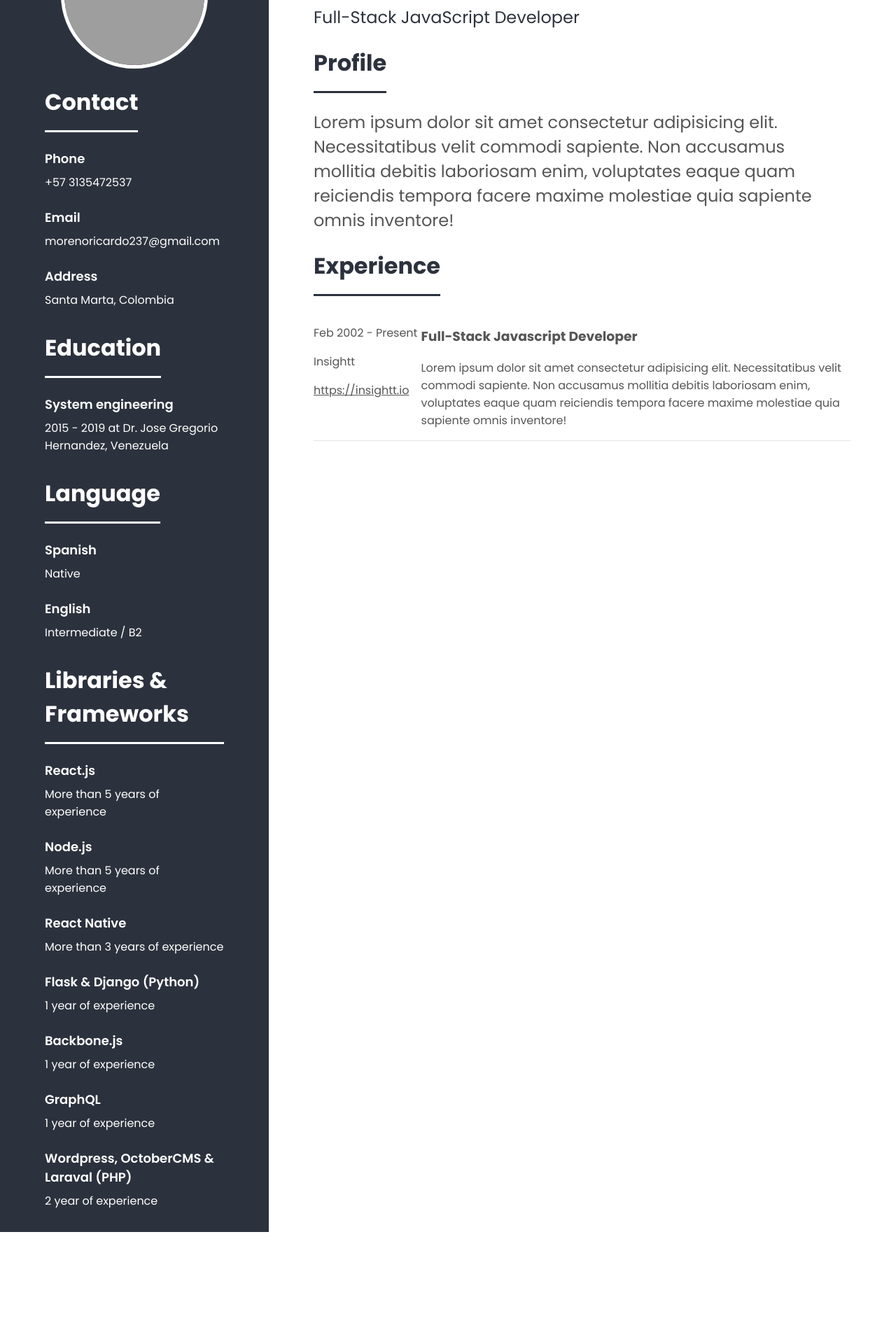
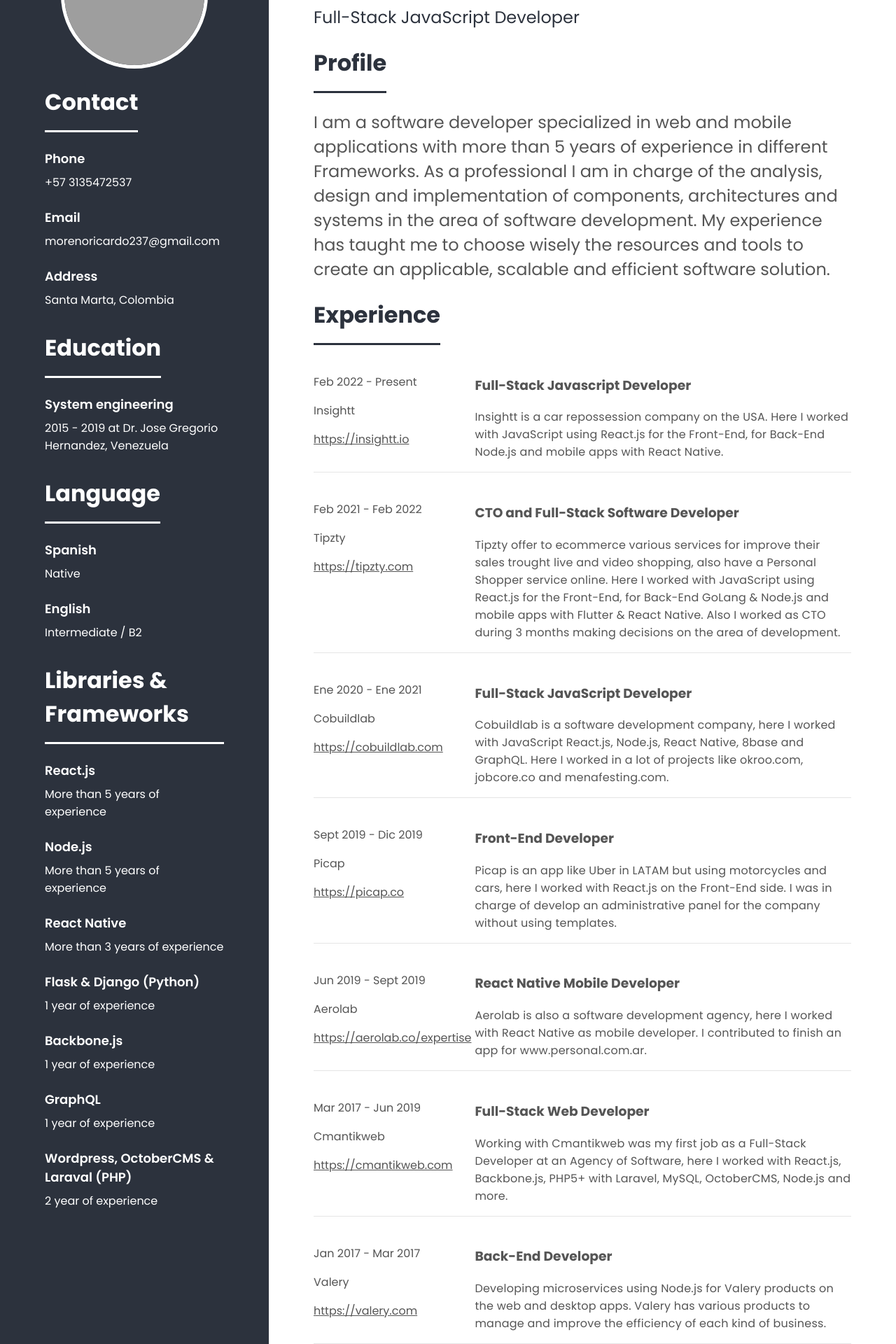
Before and after one commit to rich-97/my-resume, a Next.js app: page / in a window 1280 px wide. Shown: the part 176-2096 px from the top of the page at 70% size. Before the commit the page ends 1936 px from the top, so only its background shows below. Built offline with nearby package versions, Linux system fonts and the light colour scheme; grey boxes are pictures that could not be loaded.

Commit message:
finishing all items

```diff
--- a/src/pages/index.tsx
+++ b/src/pages/index.tsx
@@ -4,12 +4,60 @@
 const HomePage = () => {
   const jobs = [
     {
-      date: "Feb 2002 - Present",
+      date: "Feb 2022 - Present",
       company: "Insightt",
       companyLink: "https://insightt.io",
       title: "Full-Stack Javascript Developer",
       description:
-        "Lorem ipsum dolor sit amet consectetur adipisicing elit. Necessitatibus velit commodi sapiente. Non accusamus mollitia debitis laboriosam enim, voluptates eaque quam reiciendis tempora facere maxime molestiae quia sapiente omnis inventore!",
+        "Insightt is a car repossession  company on the USA. Here I worked with JavaScript using React.js for the Front-End, for Back-End Node.js and mobile apps with React Native.",
+    },
+    {
+      date: "Feb 2021 - Feb 2022",
+      company: "Tipzty",
+      companyLink: "https://tipzty.com",
+      title: "CTO and Full-Stack Software Developer",
+      description:
+        "Tipzty offer to ecommerce various services for improve their sales trought live and video shopping, also have a Personal Shopper service online. Here I worked with JavaScript using React.js for the Front-End, for Back-End GoLang & Node.js and mobile apps with Flutter & React Native. Also I worked as CTO during 3 months making decisions on the area of development.",
+    },
+    {
+      date: "Ene 2020 - Ene 2021",
+      company: "Cobuildlab",
+      companyLink: "https://cobuildlab.com",
+      title: "Full-Stack JavaScript Developer",
+      description:
+        "Cobuildlab is a software development company, here I worked with JavaScript React.js, Node.js, React Native, 8base and GraphQL. Here I worked in a lot of projects like okroo.com, jobcore.co and menafesting.com.",
+    },
+    {
+      date: "Sept 2019 - Dic 2019",
+      company: "Picap",
+      companyLink: "https://picap.co",
+      title: "Front-End Developer",
+      description:
+        "Picap is an app like Uber in LATAM but using motorcycles and cars, here I worked with React.js on the Front-End side. I was in charge of develop an administrative panel for the company without using templates.",
+    },
+    {
+      date: "Jun 2019 - Sept 2019",
+      company: "Aerolab",
+      companyLink: "https://aerolab.co/expertise",
+      title: "React Native Mobile Developer",
+      description:
+        "Aerolab is also a software development agency, here I worked with React Native as mobile developer. I contributed to finish an app for www.personal.com.ar.",
+    },
+    {
+      date: "Mar 2017 - Jun 2019",
+      company: "Cmantikweb",
+      companyLink: "https://cmantikweb.com",
+      title: "Full-Stack Web Developer",
+      description:
+        "Working with Cmantikweb was my first job as a Full-Stack Developer at an Agency of Software, here I worked with React.js, Backbone.js, PHP5+ with Laravel, MySQL, OctoberCMS, Node.js and more.",
+    },
+    {
+      date: "Jan 2017 - Mar 2017",
+      company: "Valery",
+      companyLink: "https://valery.com",
+      title: "Back-End Developer",
+      description:
+        "Developing microservices using Node.js for Valery products on the web and desktop apps. Valery has various products to manage and improve the efficiency of each kind of business.",
     },
   ];
 
@@ -116,10 +164,13 @@
         <div>
           <h2 className={styles.TitleUnderline}>Profile</h2>
           <p className={styles.ProfileText}>
-            Lorem ipsum dolor sit amet consectetur adipisicing elit.
-            Necessitatibus velit commodi sapiente. Non accusamus mollitia
-            debitis laboriosam enim, voluptates eaque quam reiciendis tempora
-            facere maxime molestiae quia sapiente omnis inventore!
+            I am a software developer specialized in web and mobile applications
+            with more than 5 years of experience in different Frameworks. As a
+            professional I am in charge of the analysis, design and
+            implementation of components, architectures and systems in the area
+            of software development. My experience has taught me to choose
+            wisely the resources and tools to create an applicable, scalable and
+            efficient software solution.
           </p>
         </div>
         <div>
--- a/src/styles/Home.module.css
+++ b/src/styles/Home.module.css
@@ -92,11 +92,11 @@
 }
 
 .JobLeft {
-  width: 20%;
+  width: 30%;
 }
 
 .JobRight {
-  width: 80%
+  width: 70%
 }
 
 .JobTitle {
@@ -104,6 +104,7 @@
 }
 
 .JobDesc {
+  letter-spacing: 0.25px;
   color: #555555
 }
 
```
